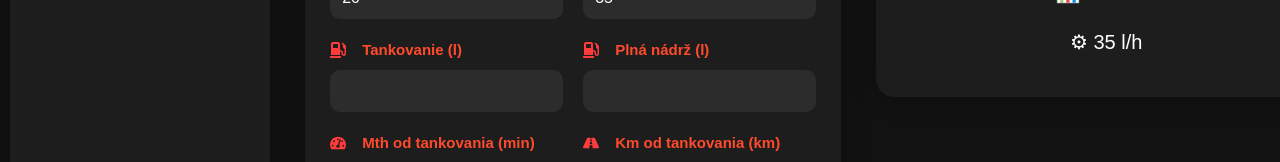
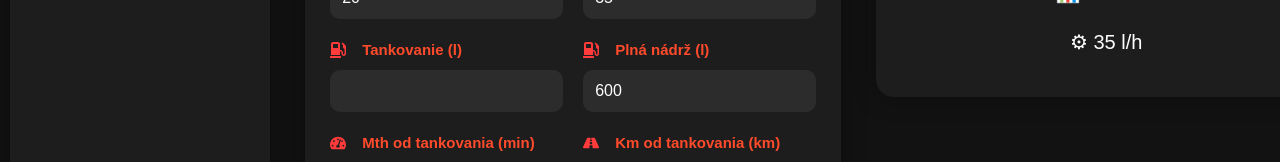
Before and after one commit to knapcikmarek/vyuctovanie, a React (Vite) app: page / in a window 1280 px wide. Shown: the part 523-685 px from the top of the page. Built offline with nearby package versions, Linux system fonts and the light colour scheme.

Commit message:
uprava vzhladu

```diff
--- a/src/App.jsx
+++ b/src/App.jsx
@@ -248,7 +248,7 @@ export default function App() {
 
         type="number"
 
-        value={vybraneVozidlo.plnaNadrz}
+        value={vybraneVozidlo.nadrz}
         readOnly
 
         onChange={(e) => setPlnaNadrz(e.target.value)}
```
